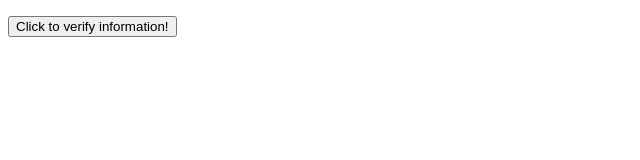
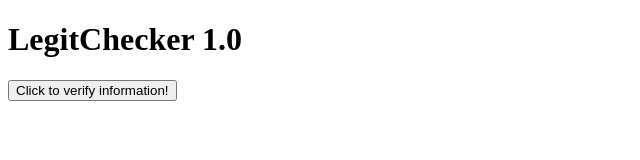
Before and after one commit to sigmalorah25/CS3-3Q-Lithium-AA3-Garcia, a plain HTML site: page index.html in a window 1280 px wide. Shown: the whole page, without its empty margins (0-640 px from the left). Drawn offline with Linux system fonts and the light colour scheme.

Commit message:
Update index.html

```diff
--- a/index.html
+++ b/index.html
@@ -8,6 +8,7 @@
         <meta name="revised" content="02-0-25">
     </head>
     <body>
+        <h1> LegitChecker 1.0</h1>
         <script src="script.js"></script>
         <p id="result"></p>
         <button onclick="legitChecker()">Click to verify information!</button>
```
